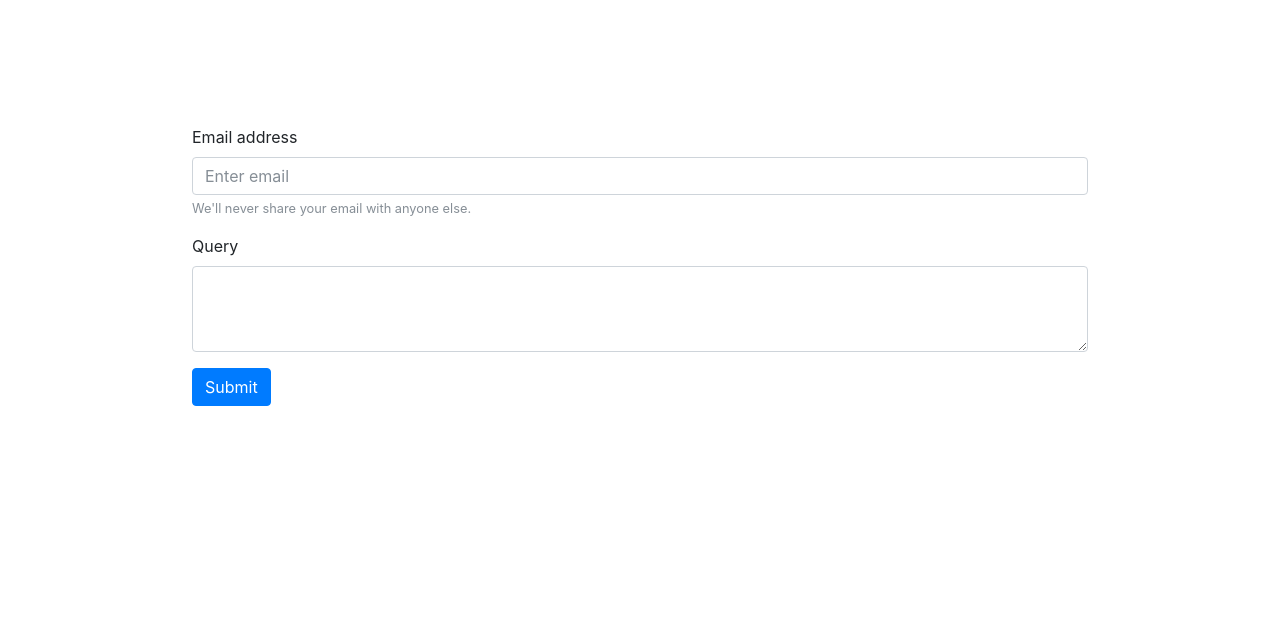
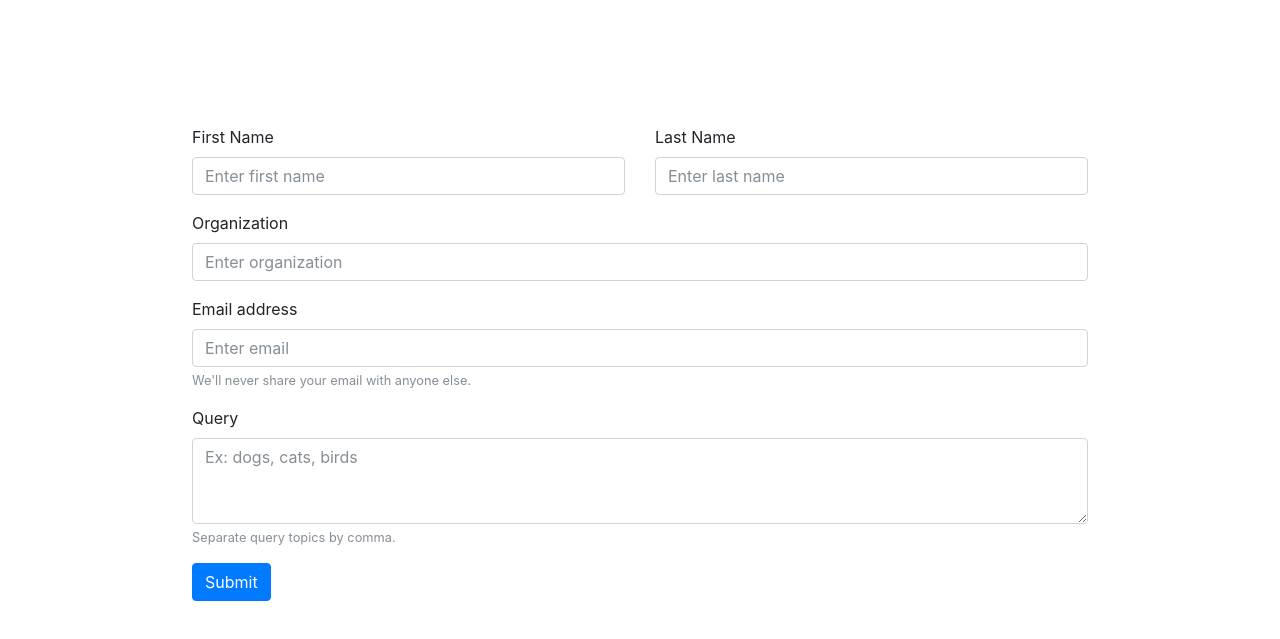
Before and after one commit to charlesxjyang/Alexandria, a plain HTML site: page index.html in a window 1280 px wide. Shown: the part 75-714 px from the top of the page. Drawn offline with nearby package versions, Linux system fonts and the light colour scheme.

Commit message:
form look finished -> onward to functionality

```diff
--- a/index.html
+++ b/index.html
@@ -23,18 +23,39 @@
                 Alexandria
               </p>
             </header>
-            <div id=section >
+            <div id=section>
 
             <form>
               <div class="form-group">
-                <label for="exampleInputEmail1">Email address</label>
-                <input type="email" class="form-control" id="exampleInputEmail1" aria-describedby="emailHelp" placeholder="Enter email">
-                <small id="emailHelp" class="form-text text-muted">We'll never share your email with anyone else.</small>
+                <div class="row">
+                  <div class="col">
+                    <label for="firstname">First Name</label>
+                    <input type="text" class="form-control" id="firstname" placeholder="Enter first name">
+                  </div>
+                  <div class="col">
+                    <label for="lastname">Last Name</label>
+                    <input type="text" class="form-control" id="lastname" placeholder="Enter last name">
+                  </div>
+                </div>
               </div>
+
               <div class="form-group">
-                <label for="exampleFormControlTextarea1">Query</label>
-                <textarea class="form-control" id="exampleFormControlTextarea1" rows="3"></textarea>
+                <label for="organization">Organization</label>
+                <input type="text" class="form-control" id="organization" placeholder="Enter organization">
               </div>
+
+              <div class="form-group">
+                <label for="email">Email address</label>
+                <input type="email" class="form-control" id="email" aria-describedby="emailinfo" placeholder="Enter email">
+                <small id="emailinfo" class="form-text text-muted">We'll never share your email with anyone else.</small>
+              </div>
+
+              <div class="form-group">
+                <label for="query">Query</label>
+                <textarea class="form-control" id="query" rows="3" placeholder="Ex: dogs, cats, birds"></textarea>
+                <small id="queryinfo" class="form-text text-muted">Separate query topics by comma.</small>
+              </div>
+
               <button type="submit" class="btn btn-primary">Submit</button>
             </form>
 
```
